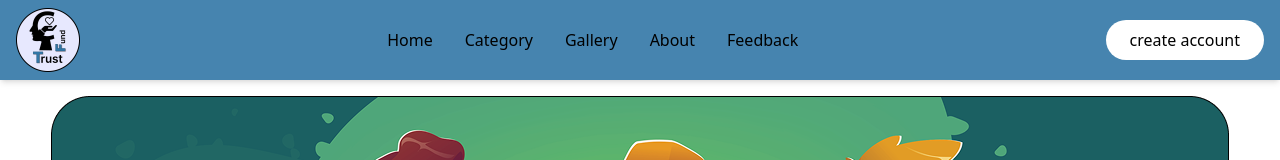
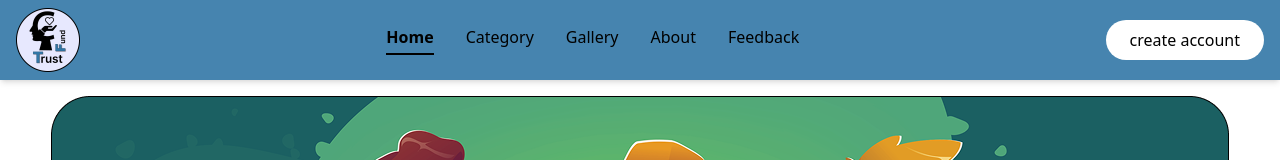
Before and after one commit to binathlaknaka/TrustFund-Frontend, a React (Vite) app: page / in a window 1280 px wide. Shown: the top 160 px of the page. Built offline with nearby package versions, Linux system fonts and the light colour scheme.

Commit message:
Navbar-Highlighting-Initial

```diff
--- a/src/App.jsx
+++ b/src/App.jsx
@@ -1,10 +1,7 @@
 import { BrowserRouter as Router, Routes, Route, Outlet } from 'react-router-dom';
 import NavBar from './components/NavBar';
+import Footer from './components/Footer';
 import Home from './pages/Home';
-import Gallery from './pages/Gallery'
-import About from './pages/About'
-import FeedBack from './pages/FeedBack'
-import Footer from './components/Footer';
 
 function Layout() {
   return (
@@ -26,9 +23,6 @@ function App() {
       <Routes>
         <Route element={<Layout />}>
           <Route path="/" element={<Home />} />
-          <Route path="/gallery" element={<Gallery />} />
-          <Route path="/about" element={<About />} />
-          <Route path="/feedback" element={<FeedBack />} />
         </Route>
       </Routes>
     </Router>
--- a/src/components/NavBar.jsx
+++ b/src/components/NavBar.jsx
@@ -1,40 +1,85 @@
-import { useState } from 'react';
+import { useState, useEffect } from 'react';
 import { Menu } from 'lucide-react';
 import LogoImage from '../assets/logo.png';
+import { useLocation } from 'react-router-dom';
 
 const Navbar = () => {
   const [isMenuOpen, setIsMenuOpen] = useState(false);
+  const [activePage, setActivePage] = useState('home');
+
+  const location = useLocation();
+
+  useEffect(() => {
+    const path = location.pathname;
+    const currentPage = path === '/' ? 'home' : path.substring(1);
+    setActivePage(currentPage);
+  }, [location]);
+
+  const handleNavClick = (page) => {
+    setActivePage(page);
+  };
+
+  const isActive = (page) => activePage === page;
 
   return (
-    <nav style={{ backgroundColor: '#3276A6E5' }} class="shadow-md">
-      <div class="h-16 md:h-20 container mx-auto flex items-center justify-between px-4">
-        <div class="flex items-center">
+    <nav style={{ backgroundColor: '#3276A6E5' }} className="shadow-md">
+      <div className="h-16 md:h-20 container mx-auto flex items-center justify-between px-4">
+        <div className="flex items-center">
           <img
             src={LogoImage}
             alt="TrustFund Logo"
-            class="h-fit max-h-12 md:max-h-16"
+            className="h-fit max-h-12 md:max-h-16"
           />
         </div>
 
-
-        <div class="hidden md:flex space-x-8 text-black font-medium">
-          <a href="#" class="hover:text-gray-200">Home</a>
-          <a href="#" class="hover:text-gray-200">Category</a>
-          <a href="#" class="hover:text-gray-200">Gallery</a>
-          <a href="#" class="hover:text-gray-200">About</a>
-          <a href="#" class="hover:text-gray-200">Feedback</a>
+        <div className="hidden md:flex space-x-8 text-black font-medium">
+          <a
+            href="/"
+            onClick={() => handleNavClick('home')}
+            className={`hover:text-gray-200 transition-colors ${isActive('home') ? 'font-bold text-black border-b-2 border-black pb-1' : ''}`}
+          >
+            Home
+          </a>
+          <a
+            href="/category"
+            onClick={() => handleNavClick('category')}
+            className={`hover:text-gray-200 transition-colors ${isActive('category') ? 'font-bold text-black border-b-2 border-black pb-1' : ''}`}
+          >
+            Category
+          </a>
+          <a
+            href="/gallery"
+            onClick={() => handleNavClick('gallery')}
+            className={`hover:text-gray-200 transition-colors ${isActive('gallery') ? 'font-bold text-black border-b-2 border-black pb-1' : ''}`}
+          >
+            Gallery
+          </a>
+          <a
+            href="/about"
+            onClick={() => handleNavClick('about')}
+            className={`hover:text-gray-200 transition-colors ${isActive('about') ? 'font-bold text-black border-b-2 border-black pb-1' : ''}`}
+          >
+            About
+          </a>
+          <a
+            href="/feedback"
+            onClick={() => handleNavClick('feedback')}
+            className={`hover:text-gray-200 transition-colors ${isActive('feedback') ? 'font-bold text-black border-b-2 border-black pb-1' : ''}`}
+          >
+            Feedback
+          </a>
         </div>
 
-        <div class="hidden md:block">
-          <button class="bg-white text-black font-medium py-2 px-6 rounded-full hover:bg-gray-100">
+        <div className="hidden md:block">
+          <button className="bg-white text-black font-medium py-2 px-6 rounded-full hover:bg-gray-100">
             create account
           </button>
         </div>
 
-        <div class="md:hidden">
+        <div className="md:hidden">
           <button
             onClick={() => setIsMenuOpen(!isMenuOpen)}
-            class="text-white focus:outline-none"
+            className="text-white focus:outline-none"
           >
             <Menu size={24} />
           </button>
@@ -42,14 +87,44 @@ const Navbar = () => {
       </div>
 
       {isMenuOpen && (
-        <div class="md:hidden bg-blue-500 pt-2 pb-4 absolute w-full z-10">
-          <div class="flex flex-col space-y-3 px-4 text-white">
-            <a href="#" class="py-2 hover:bg-blue-600 px-2 rounded">Home</a>
-            <a href="#" class="py-2 hover:bg-blue-600 px-2 rounded">Category</a>
-            <a href="#" class="py-2 hover:bg-blue-600 px-2 rounded">Gallery</a>
-            <a href="#" class="py-2 hover:bg-blue-600 px-2 rounded">About</a>
-            <a href="#" class="py-2 hover:bg-blue-600 px-2 rounded">Feedback</a>
-            <button class="bg-white text-black font-medium py-2 px-6 rounded-full hover:bg-gray-100 self-start">
+        <div className="md:hidden bg-blue-500 pt-2 pb-4 absolute w-full z-10">
+          <div className="flex flex-col space-y-3 px-4 text-white">
+            <a
+              href="/"
+              onClick={() => handleNavClick('home')}
+              className={`py-2 hover:bg-blue-600 px-2 rounded ${isActive('home') ? 'font-bold text-black bg-blue-300 border-b-2 border-black' : ''}`}
+            >
+              Home
+            </a>
+            <a
+              href="/category"
+              onClick={() => handleNavClick('category')}
+              className={`py-2 hover:bg-blue-600 px-2 rounded ${isActive('category') ? 'font-bold text-black bg-blue-300 border-b-2 border-black' : ''}`}
+            >
+              Category
+            </a>
+            <a
+              href="/gallery"
+              onClick={() => handleNavClick('gallery')}
+              className={`py-2 hover:bg-blue-600 px-2 rounded ${isActive('gallery') ? 'font-bold text-black bg-blue-300 border-b-2 border-black' : ''}`}
+            >
+              Gallery
+            </a>
+            <a
+              href="/about"
+              onClick={() => handleNavClick('about')}
+              className={`py-2 hover:bg-blue-600 px-2 rounded ${isActive('about') ? 'font-bold text-black bg-blue-300 border-b-2 border-black' : ''}`}
+            >
+              About
+            </a>
+            <a
+              href="/feedback"
+              onClick={() => handleNavClick('feedback')}
+              className={`py-2 hover:bg-blue-600 px-2 rounded ${isActive('feedback') ? 'font-bold text-black bg-blue-300 border-b-2 border-black' : ''}`}
+            >
+              Feedback
+            </a>
+            <button className="bg-white text-black font-medium py-2 px-6 rounded-full hover:bg-gray-100 self-start">
               create account
             </button>
           </div>
```
